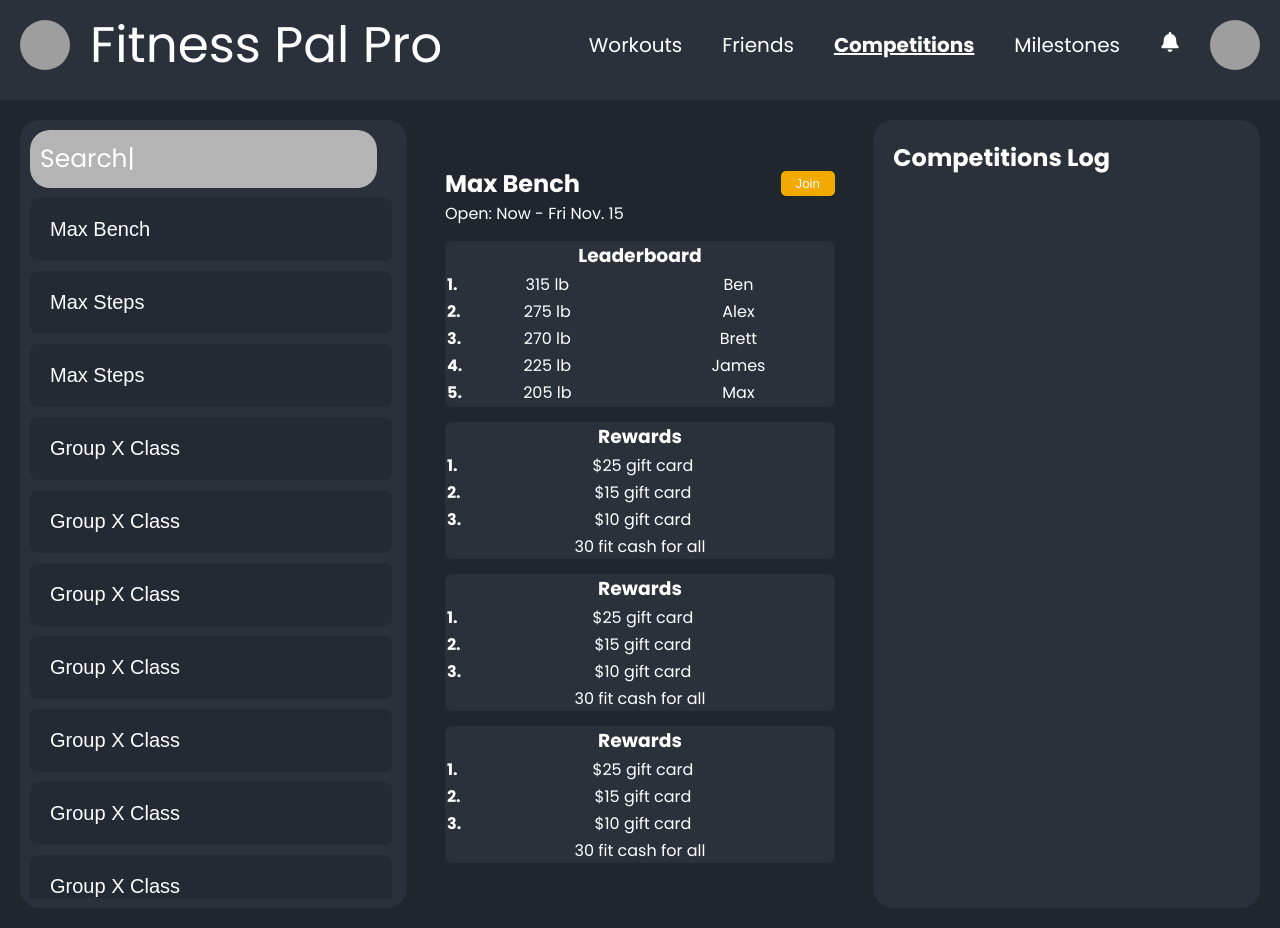
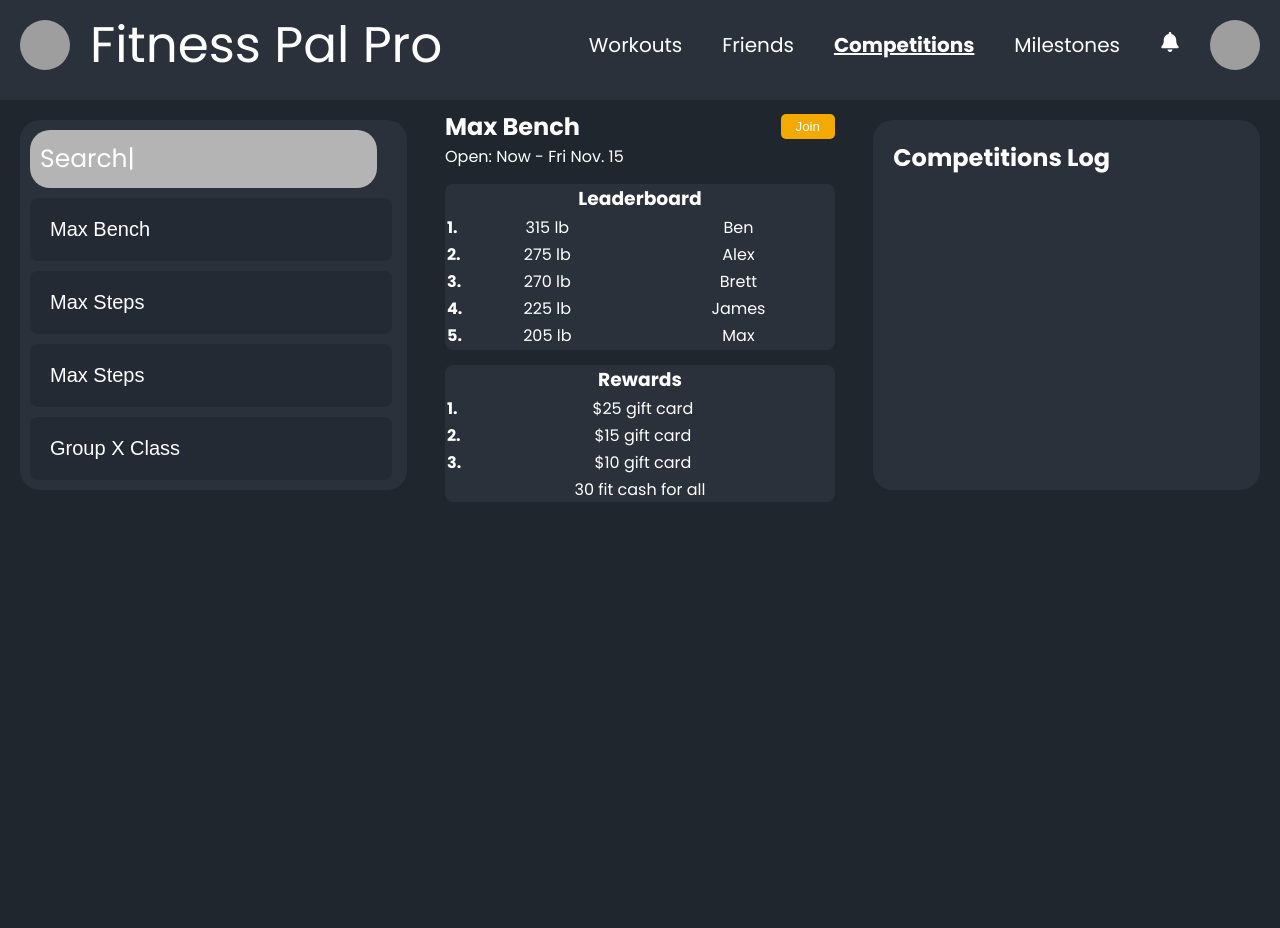
Before and after one commit to AlexMerlo1/Fitness-Pal-Pro, a React (Vite) app in the folder frontend/: page /Competitions in a window 1280 px wide. After the commit the page ends 800 px from the top, so only its background shows below. Built offline with nearby package versions, Linux system fonts and the light colour scheme; grey boxes are pictures that could not be loaded.

Commit message:
Reduced Everything

```diff
--- a/frontend/src/components/CompetitionsPage/CompetitionsPage.jsx
+++ b/frontend/src/components/CompetitionsPage/CompetitionsPage.jsx
@@ -21,14 +21,6 @@ const CompetitionsPage2 = () => {
                     <button class="competition-card">Max Bench</button>
                     <button class="competition-card">Max Steps</button>
                     <button class="competition-card">Max Steps</button>
-                    <button class="competition-card">Group X Class</button>
-                    <button class="competition-card">Group X Class</button>
-                    <button class="competition-card">Group X Class</button>
-                    <button class="competition-card">Group X Class</button>
-                    <button class="competition-card">Group X Class</button>
-                    <button class="competition-card">Group X Class</button>
-                    <button class="competition-card">Group X Class</button>
-                    <button class="competition-card">Group X Class</button>
                     <button class="competition-card">Group X Class</button>
                 </div>
             </div>
@@ -86,42 +78,6 @@ const CompetitionsPage2 = () => {
                     </table>
                     <p>30 fit cash for all</p>
                 </div>
-                <div class="rewards">
-                    <h3>Rewards</h3>
-                    <table class="table">
-                        <tr>
-                            <th>1.</th>
-                            <td>$25 gift card</td>
-                        </tr>
-                        <tr>
-                            <th>2.</th>
-                            <td>$15 gift card</td>
-                        </tr>
-                        <tr>
-                            <th>3.</th>
-                            <td>$10 gift card</td>
-                        </tr>
-                    </table>
-                    <p>30 fit cash for all</p>
-                </div>
-                <div class="rewards">
-                    <h3>Rewards</h3>
-                    <table class="table">
-                        <tr>
-                            <th>1.</th>
-                            <td>$25 gift card</td>
-                        </tr>
-                        <tr>
-                            <th>2.</th>
-                            <td>$15 gift card</td>
-                        </tr>
-                        <tr>
-                            <th>3.</th>
-                            <td>$10 gift card</td>
-                        </tr>
-                    </table>
-                    <p>30 fit cash for all</p>
-                </div>
             </div>
             <div className="competitions-log">
             <h2>Competitions Log</h2>
--- a/frontend/src/components/HomePage/HomePage.css
+++ b/frontend/src/components/HomePage/HomePage.css
@@ -45,7 +45,7 @@ body {
 .Workouts-logo-button, .Comp-logo-button, .Milestones-logo-button, .Pofile-logo-button {
   width: 200px;
   height: 200px;
-  background-image: url("/Users/benbraniff/Documents/GitHub/Fitness-Pal-Pro/frontend/src/assets/Fitness Pal Pro logo 2.png");
+  background-image: url("./src/assets/Fitness Pal Pro logo 2.png");
   background-position: center;
   background-size: 200px 200px;
   background-color: var(--yellow);
@@ -57,19 +57,19 @@ body {
 }
 
 .Workouts-logo-button {
-  background-image: url("/Users/benbraniff/Documents/GitHub/Fitness-Pal-Pro/frontend/src/assets/workouts logo 1.png");
+  background-image: url("./src/assets/workouts logo 1.png");
   margin-left: 20px;
 
 }
 .Milestones-logo-button {
-  background-image: url("/Users/benbraniff/Documents/GitHub/Fitness-Pal-Pro/frontend/src/assets/milestones logo.png");
+  background-image: url("./src/assets/milestones logo.png");
   margin-left: 20px;
 
 }
 
 .Pofile-logo-button {
   background-color: var(--offwhite);
-  background-image: url("/Users/benbraniff/Documents/GitHub/Fitness-Pal-Pro/frontend/src/assets/profile-icon-png-898.png");
+  background-image: url("./src/assets/profile-icon-png-898.png");
   margin-left: 20px;
 
 }
--- a/frontend/src/components/MilestonesPage/Milestones.css
+++ b/frontend/src/components/MilestonesPage/Milestones.css
@@ -82,7 +82,6 @@
   flex-grow: 1;
   display: grid;
   grid-template-columns: repeat(2, 1fr);
-  height: 100%;
 }
 
 .goals-div {
@@ -95,7 +94,7 @@
 .graph-div {
   border-radius: 20px;
   margin: 20px;
-  margin-bottom:0px;
+  margin-bottom:20px;
   padding: 20px;
   padding-bottom: 0px;
   background-color: var(--lightgray);
@@ -110,3 +109,19 @@
   margin-left: auto;
   cursor: pointer;
 }
+
+.data-button {
+  background-color: #b1b1b1;
+  color: #ffffff;
+  width: 250px;
+  height: 80px;
+  padding: 10px 20px;
+  border: none;
+  border-radius: 20px;
+  cursor: pointer;
+  position: relative;
+  font-size: 18px;
+  margin:auto;
+  margin-top:20px;
+  margin-bottom:20px;
+}
--- a/frontend/src/components/MilestonesPage/Milestones.jsx
+++ b/frontend/src/components/MilestonesPage/Milestones.jsx
@@ -29,18 +29,18 @@ const Milestones = () => {
             <input className="milestones-search-bar" type="text" placeholder="Search Milestones"/>
             <div class="milestones-cards">
                 <button class="milestones-card" onClick={() => toggleBarGraphPopup(data1, options1)}>Body Weight</button>
-                <button class="milestones-card" onClick={() => toggleBarGraphPopup(data2, options2)}>Daily Step Count</button>
+                {/* <button class="milestones-card" onClick={() => toggleBarGraphPopup(data2, options2)}>Daily Step Count</button> */}
                 <button class="milestones-card" onClick={() => toggleBarGraphPopup(data3, options3)}>Workout Duration</button>
-                <button class="milestones-card">1 Rep Max Bench Press</button>
+                {/* <button class="milestones-card">1 Rep Max Bench Press</button>
                 <button class="milestones-card">Calories burned per workout</button>
-                <button class="milestones-card">Workout Streak</button>
+                <button class="milestones-card">Workout Streak</button> */}
             </div>
         </div>
         <div className="graphs-body">
-          <div className="goals-div">
+          {/* <div className="goals-div">
             goals
             <div className="zoom-button"></div>
-            </div>
+          </div> */}
           <div className="graph-div">
             <div className="graph-topbar">
             Pinned Graph 1
@@ -48,9 +48,10 @@ const Milestones = () => {
             </div>
             <div className="graph-display">
               <BarGraph data={data1} options={options1}/>
+              <div className="data-button" onClick={() => handleCustomWorkoutClick()}>Add Data</div>
             </div>
             </div>
-            <div className="graph-div">
+            {/* <div className="graph-div">
             <div className="graph-topbar">
             Pinned Graph 2
             <SlSizeFullscreen className="zoom-button" onClick={() => toggleBarGraphPopup(data2, options2)}/>
@@ -58,7 +59,7 @@ const Milestones = () => {
             <div className="graph-display">
               <BarGraph data={data2} options={options2}/>
             </div>
-            </div>
+            </div> */}
             <div className="graph-div">
             <div className="graph-topbar">
             Pinned Graph 3
@@ -66,6 +67,7 @@ const Milestones = () => {
             </div>
             <div className="graph-display">
               <BarGraph data={data3} options={options3}/>
+              <div className="data-button" onClick={() => handleCustomWorkoutClick()}>Add Data</div>
             </div>
             </div>
         </div>
--- a/frontend/src/components/TopBar/TopBar.css
+++ b/frontend/src/components/TopBar/TopBar.css
@@ -42,7 +42,7 @@
 .logo-button {
   width: 50px;
   height: 50px;
-  background-image: url("/Users/benbraniff/Documents/GitHub/Fitness-Pal-Pro/frontend/src/assets/Fitness Pal Pro logo 2.png");
+  background-image: url("./src/assets/Fitness Pal Pro logo 2.png");
   background-position: center;
   background-size: 50px 50px;
   background-color: var(--yellow);
@@ -90,7 +90,7 @@
   margin-left: 10px;
   width: 50px;
   height: 50px;
-  background-image: url("/Users/benbraniff/Documents/GitHub/Fitness-Pal-Pro/frontend/src/assets/profile-icon-png-898.png");
+  background-image: url("./src/assets/profile-icon-png-898.png");
   background-position: center;
   background-size: 50px 50px;
   background-color: #c4c4c4;
--- a/frontend/src/components/WorkoutsPage/Workouts.css
+++ b/frontend/src/components/WorkoutsPage/Workouts.css
@@ -23,11 +23,11 @@ body {
 
 .workout-container {
   display: flex;
-  width: 100%;
+  width: 70%;
   margin-top: 20px;
   flex-grow: 1;
   display: grid;
-  grid-template-columns: repeat(3, 1fr);
+  grid-template-columns: repeat(2, 1fr);
 }
 
 .workout-Search-div {
@@ -179,14 +179,20 @@ body {
   background-color: var(--lightblue);
 }
 
+.right-side {
+  height: 70%;
+}
+
 .workout-log {
   flex: 1;
   background-color: var(--lightgray);
+  margin: 20px;
   margin-left: 20px;
   margin-right: 20px;
   /* margin-right: 20px; */
   padding: 20px;
   border-radius: 10px;
+  height: 100%;
 }
 
 .popup-overlay {
--- a/frontend/src/components/WorkoutsPage/Workouts.jsx
+++ b/frontend/src/components/WorkoutsPage/Workouts.jsx
@@ -108,7 +108,6 @@ function Workouts() {
 
       <div className="workout-container">
         <div className="middle-div">
-          <div className="customWorkout" onClick={() => handleCustomWorkoutClick()}>customWorkout</div>
           <div className="workout-plans">
             {[1, 2, 3, 4, 5, 6].map((number) => (
               <div key={number} className="workout-plan">
@@ -124,6 +123,7 @@ function Workouts() {
             ))}
           </div>
         </div>
+        <div className="right-side">
         <div className="workout-log">
           <h2>Workout Log</h2>
           {workoutLog.length === 0 ? (
@@ -140,6 +140,8 @@ function Workouts() {
               ))}
             </ul>
           )}
+        </div>
+        <div className="customWorkout" onClick={() => handleCustomWorkoutClick()}>customWorkout</div>
         </div>
       </div>
 
```
Also changed, not shown: 1 other file (tests, documents, lock files or other folders).
